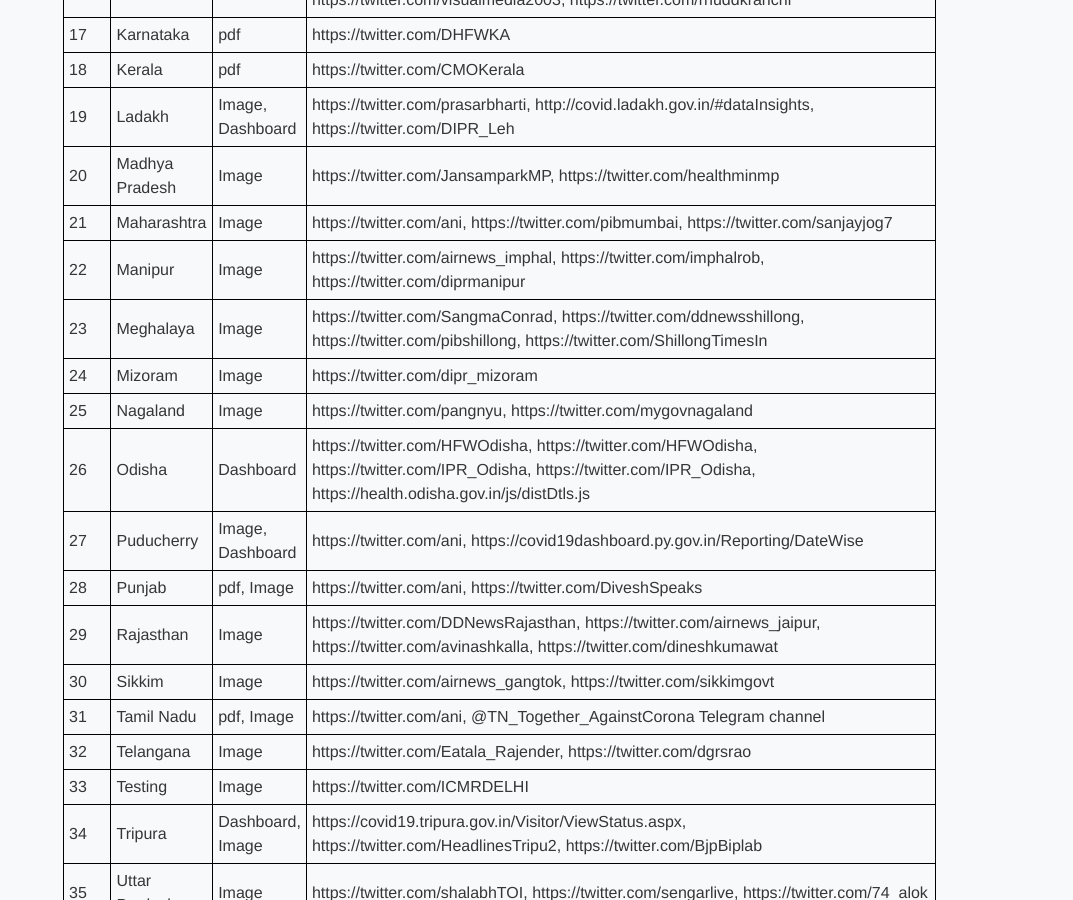
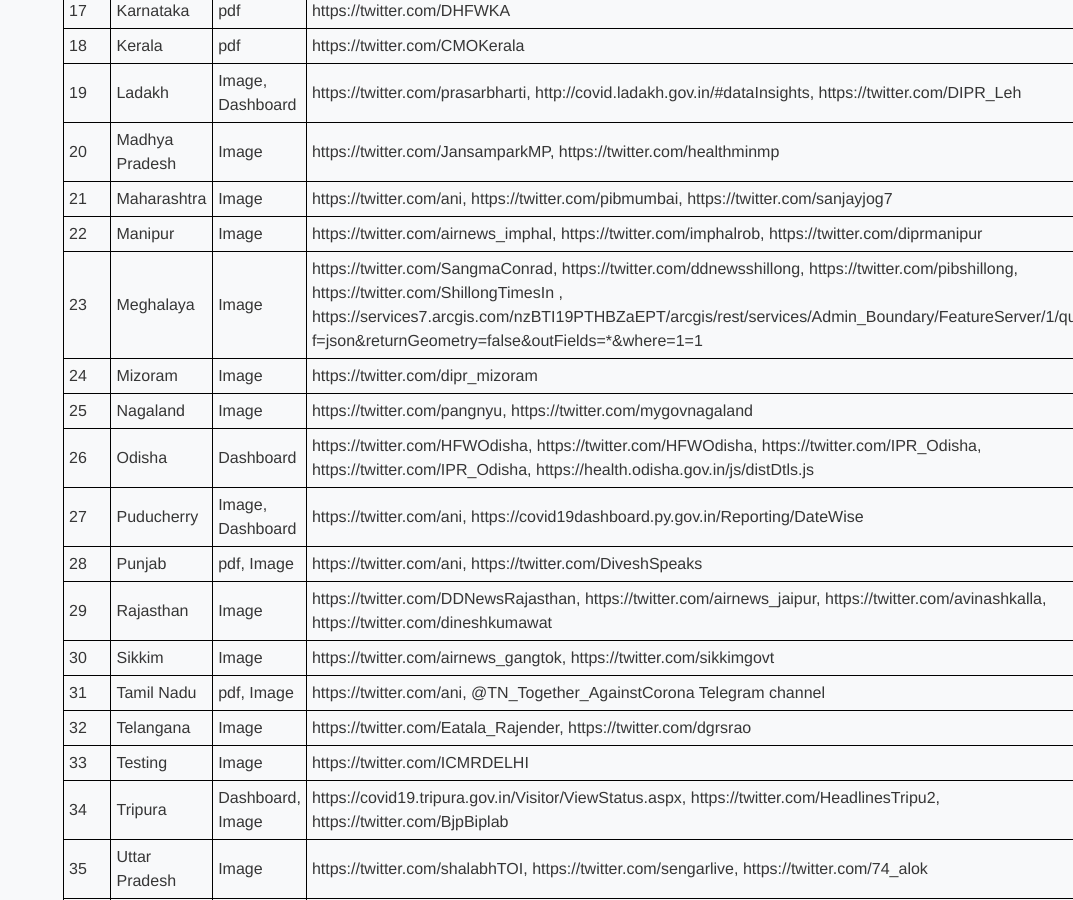
Before and after one commit to covid19india/blog, a Jekyll site: the page built from _posts/2020-06-15-hornbill.md, in a window 1280 px wide and 900 px high, scrolled down 1181 px. Shown: the whole window, without its empty margins (207-1280 px from the left). Built offline with Jekyll 4.4.1, drawn with Linux system fonts in a browser that asks for light colours; a script that is not in the unit is left out; some of the changed lines change nothing that is shown.

Commit message:
Update 2020-06-15-hornbill.md

```diff
--- a/_posts/2020-06-15-hornbill.md
+++ b/_posts/2020-06-15-hornbill.md
@@ -31,7 +31,7 @@
 |20	|Madhya Pradesh	|Image	|https://twitter.com/JansamparkMP, https://twitter.com/healthminmp	|
 |21	|Maharashtra	|Image	|https://twitter.com/ani, https://twitter.com/pibmumbai, https://twitter.com/sanjayjog7	|
 |22	|Manipur	|Image	|https://twitter.com/airnews_imphal, https://twitter.com/imphalrob, https://twitter.com/diprmanipur	|
-|23	|Meghalaya	|Image	|https://twitter.com/SangmaConrad, https://twitter.com/ddnewsshillong, https://twitter.com/pibshillong, https://twitter.com/ShillongTimesIn	|
+|23	|Meghalaya	|Image	|https://twitter.com/SangmaConrad, https://twitter.com/ddnewsshillong, https://twitter.com/pibshillong, https://twitter.com/ShillongTimesIn	, https://services7.arcgis.com/nzBTI19PTHBZaEPT/arcgis/rest/services/Admin_Boundary/FeatureServer/1/query?f=json&returnGeometry=false&outFields=*&where=1=1|
 |24	|Mizoram	|Image	|https://twitter.com/dipr_mizoram	|
 |25	|Nagaland	|Image	|https://twitter.com/pangnyu, https://twitter.com/mygovnagaland	|
 |26	|Odisha	|Dashboard	|https://twitter.com/HFWOdisha, https://twitter.com/HFWOdisha, https://twitter.com/IPR_Odisha, https://twitter.com/IPR_Odisha, https://health.odisha.gov.in/js/distDtls.js	|
```
